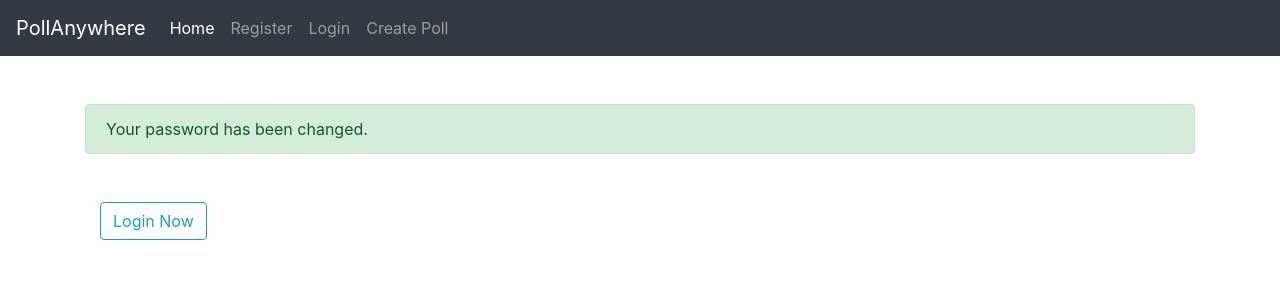
After one commit to imsahil007/poll_anywhere, a Django app: page /password-reset-complete/ in a window 1280 px wide. The commit adds this page. Shown: the top 300 px of the page. Run offline with Django 3.2, Linux system fonts and the light colour scheme; some libraries are stand-ins or nearby versions.

Commit message:
Password reset page done

```diff
--- a/poll_anywhere/urls.py
+++ b/poll_anywhere/urls.py
@@ -19,6 +19,7 @@ from django.contrib.auth import views as auth_views
 from user import views as user_views
 from django.conf.urls.static import static
 from django.conf import settings
+from django.urls import reverse_lazy
 
 urlpatterns = [
     path('admin/', admin.site.urls),
@@ -29,6 +30,7 @@ urlpatterns = [
     path('logout/', auth_views.LogoutView.as_view(template_name='user/logout.html'),name='logout'),
     path('password-reset/', auth_views.PasswordResetView.as_view(template_name='user/password_reset.html'),name='password-reset'),
     path('password-reset/done', auth_views.PasswordResetDoneView.as_view(template_name='user/password_reset_done.html'),name='password_reset_done'),
+    path('password-reset-complete/', auth_views.PasswordResetCompleteView.as_view(template_name='user/password_reset_complete.html'),name='password_reset_complete'),
     path('password-reset-confirm/<uidb64>/<token>/', auth_views.PasswordResetConfirmView.as_view(template_name='user/password_reset_confirm.html'),name='password_reset_confirm'),
 ]
 
--- a/polls/views.py
+++ b/polls/views.py
@@ -29,7 +29,7 @@ def get_ip_address(request):
 # Create your views here.
 def home(request):
 
-    return render(request,'polls/home.html')
+    return render(request,'polls/home.html',{"title":'Home'})
 
 
 class UserPollListView(LoginRequiredMixin,ListView):
--- a/user/templates/user/password_reset.html
+++ b/user/templates/user/password_reset.html
@@ -9,7 +9,8 @@
                         {% csrf_token %}
                         <fieldset class='form-group mx-auto'>
                             <legend class='border-bottom mb-4'>Reset password</legend>
-                            {{ form | crispy }}
+                            <div id="div_id_email" class="form-group"> <label for="id_email" class=" requiredField">
+                Email<span class="asteriskField">*</span> </label> <div class=""> <input type="email" name="email" autocomplete="email" maxlength="254" class="emailinput form-control" required id="id_email" > </div> </div>
                         </fieldset>
                         <div class='form-group mx-auto'>
                             <button class='btn btn-outline-info' type='submit'>Request password reset</button>
--- /dev/null
+++ b/user/templates/user/password_reset_complete.html
@@ -0,0 +1,10 @@
+{% extends "polls/base.html" %}
+{% block content %}
+
+        <div class='alert alert-success my-5 mx-auto'>
+       Your password has been changed.
+        </div>
+        <div class='container'>
+            <a class='btn btn-outline-info' href='{% url 'login' %}'>Login Now</a>
+        </div>
+{% endblock content %}
--- a/user/views.py
+++ b/user/views.py
@@ -16,7 +16,7 @@ def register(request):
             return redirect('login')
     else:
         form = UserRegisterForm()
-    return render(request, "user/register.html",{"form": form})
+    return render(request, "user/register.html",{"form": form,"title":'Register'})
 
 @login_required
 def profile(request):
@@ -34,6 +34,7 @@ def profile(request):
 
     context = {
         'u_form':u_form,
-        'p_form':p_form
+        'p_form':p_form,
+        'title':'Profile'
     }
     return render(request,'user/profile.html', context)
```
Also changed, not shown: poll_anywhere/settings.py (+3 -5 lines), user/templates/user/password_reset_done.html (+4 -3 lines), db.sqlite3.
